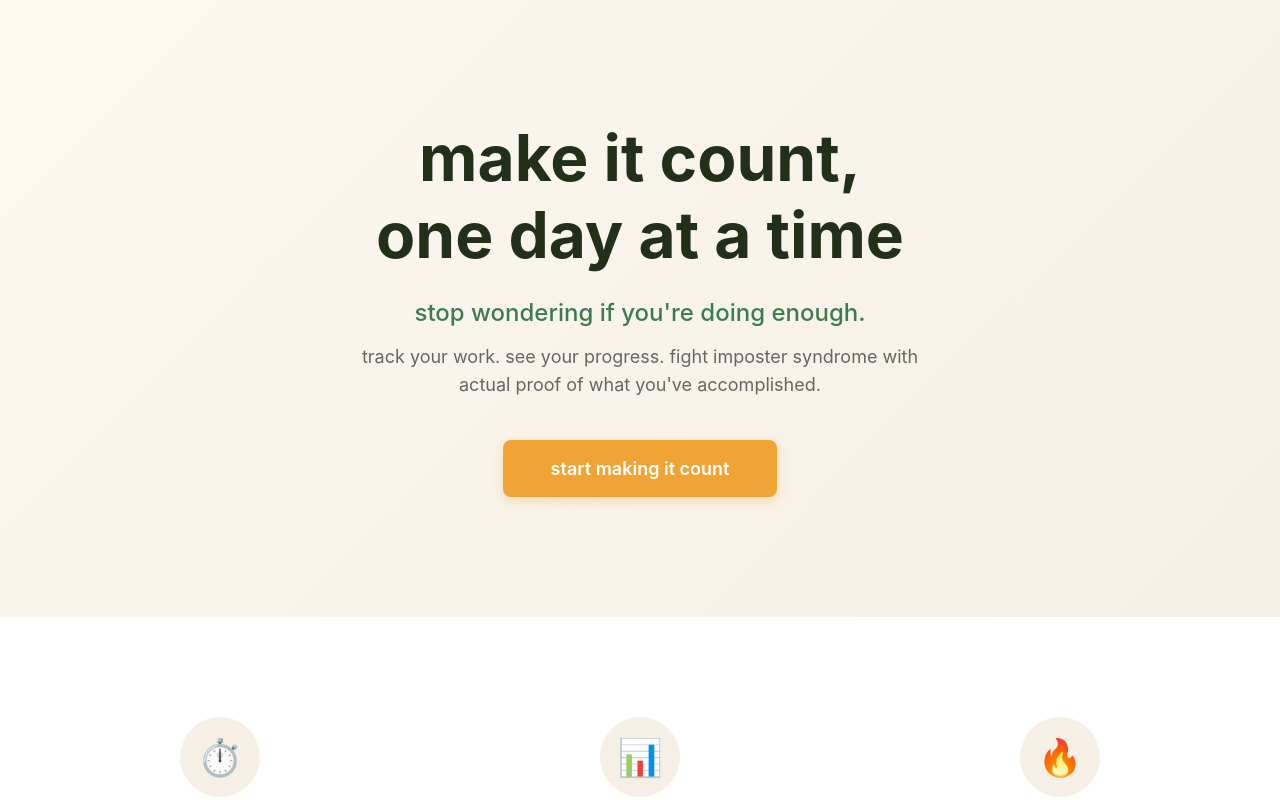
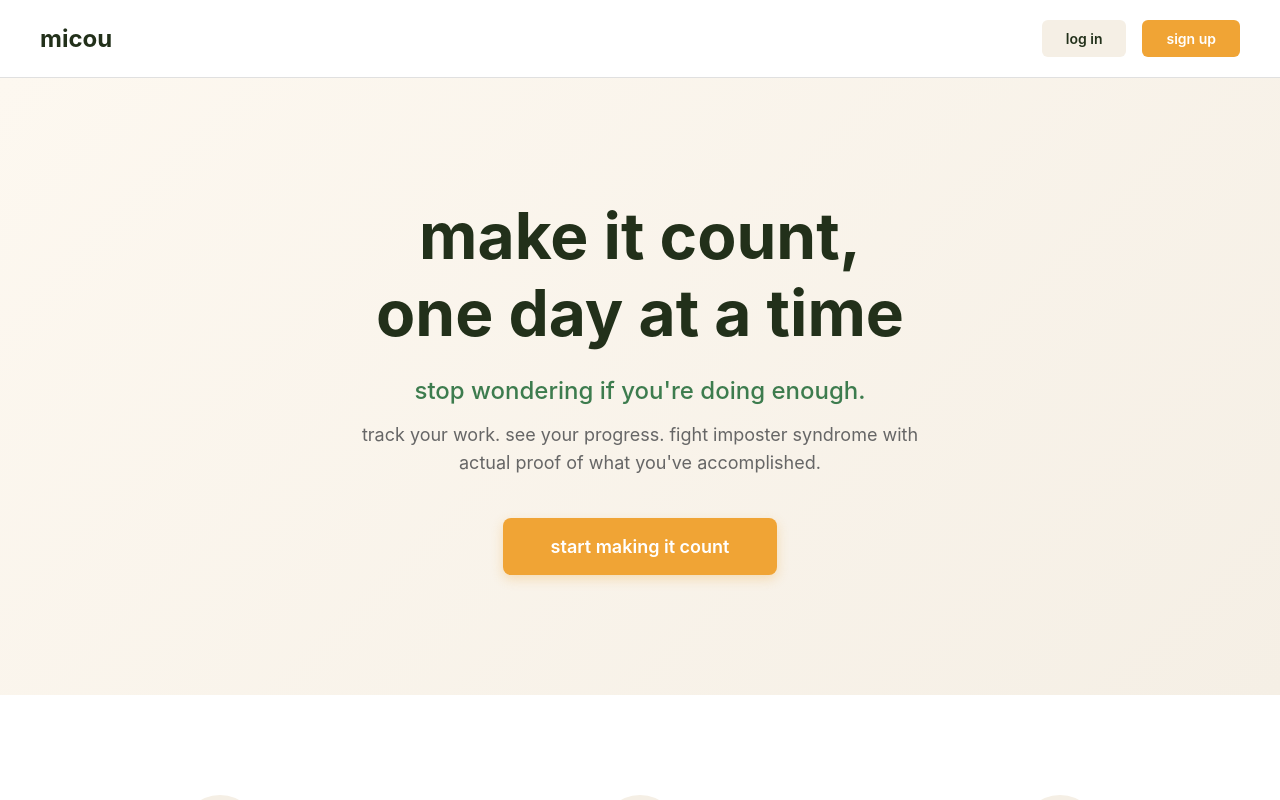
Before and after one commit to thisuserwasreplacedbyai/micou.app, a React (Vite) app in the folder client/: page / in a window 1280 px wide. Shown: the top 800 px of the page. Built offline with nearby package versions, Linux system fonts and the light colour scheme; no server answers.

Commit message:
added navbar to every page

```diff
--- a/client/src/App.jsx
+++ b/client/src/App.jsx
@@ -4,6 +4,7 @@ import Signup from './pages/Signup';
 import Login from './pages/Login';
 import Landing from './pages/Landing';
 import Timer from './pages/Timer';
+import Navbar from './components/Navbar';
 import './styles/main.css';
 
 // protected route wrapper
@@ -29,6 +30,8 @@ function ProtectedRoute({ children }) {
 // app routes
 function AppRoutes() {
   return (
+    <>
+      <Navbar />
       <Routes>
         <Route path="/" element={<Landing />} />
         <Route path="/signup" element={<Signup />} />
@@ -49,11 +52,13 @@ function AppRoutes() {
             <ProtectedRoute>
               <div style={{ padding: '40px', textAlign: 'center' }}>
                 <h1>profile page</h1>
+                <p>coming soon</p>
               </div>
             </ProtectedRoute>
           }
         />
       </Routes>
+    </>
   );
 }
 
--- /dev/null
+++ b/client/src/components/Navbar.css
@@ -0,0 +1,75 @@
+.navbar {
+  background: white;
+  border-bottom: 1px solid #e0e0e0;
+  padding: 20px 40px;
+  display: flex;
+  justify-content: space-between;
+  align-items: center;
+  position: sticky;
+  top: 0;
+  z-index: 100;
+}
+
+.navbar-logo {
+  font-size: 24px;
+  font-weight: bold;
+  color: var(--text);
+  text-decoration: none;
+}
+
+.navbar-logo:hover {
+  color: var(--golden);
+}
+
+.navbar-right {
+  display: flex;
+  gap: 16px;
+  align-items: center;
+}
+
+.nav-link {
+  color: var(--text);
+  text-decoration: none;
+  font-weight: 500;
+  padding: 8px 16px;
+  border-radius: 6px;
+  transition: all 0.2s ease;
+}
+
+.nav-link:hover {
+  background: var(--surface);
+  color: var(--golden);
+}
+
+.nav-button {
+  padding: 10px 24px;
+  border-radius: 6px;
+  font-weight: 600;
+  text-decoration: none;
+  display: inline-block;
+  font-size: 14px;
+}
+
+.btn-secondary {
+  background-color: var(--surface);
+  color: var(--text);
+}
+
+.btn-secondary:hover {
+  background-color: #e5dfd5;
+}
+
+@media (max-width: 768px) {
+  .navbar {
+    padding: 16px 20px;
+  }
+
+  .nav-button {
+    padding: 8px 16px;
+    font-size: 13px;
+  }
+
+  .nav-link {
+    display: none;
+  }
+}
--- /dev/null
+++ b/client/src/components/Navbar.jsx
@@ -0,0 +1,46 @@
+import { Link, useNavigate } from 'react-router-dom';
+import { useAuth } from '../contexts/AuthContext';
+import './Navbar.css';
+
+function Navbar() {
+  const { user, logout } = useAuth();
+  const navigate = useNavigate();
+
+  const handleLogout = async () => {
+    await logout();
+    navigate('/');
+  };
+
+  return (
+    <nav className="navbar">
+      <Link to="/" className="navbar-logo">micou</Link>
+
+      <div className="navbar-right">
+        {user ? (
+          <>
+            <Link to="/timer" className="nav-link">
+              start session
+            </Link>
+            <Link to="/profile" className="nav-link">
+              profile
+            </Link>
+            <button onClick={handleLogout} className="btn-secondary nav-button">
+              logout
+            </button>
+          </>
+        ) : (
+          <>
+            <Link to="/login" className="btn-secondary nav-button">
+              log in
+            </Link>
+            <Link to="/signup" className="btn-primary nav-button">
+              sign up
+            </Link>
+          </>
+        )}
+      </div>
+    </nav>
+  );
+}
+
+export default Navbar;
```
Lines whose indentation alone changed are shown as unchanged.
